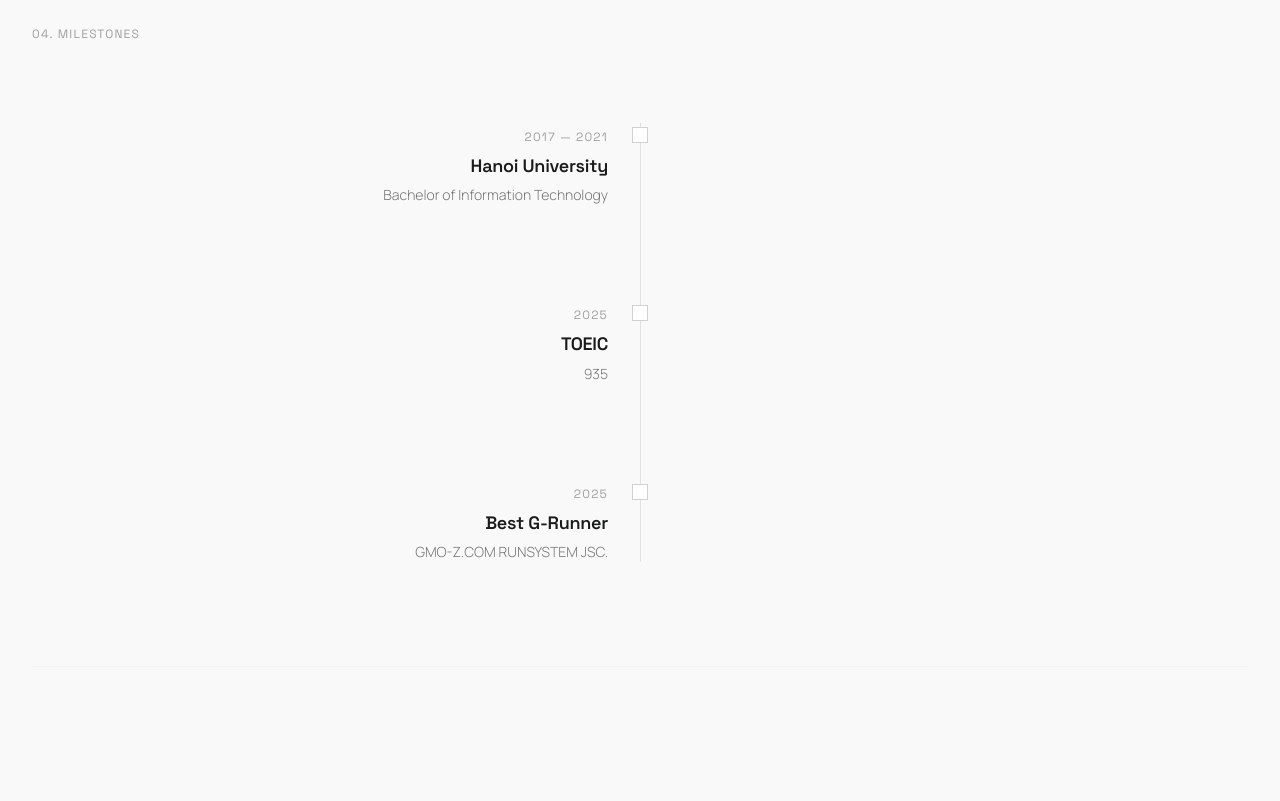
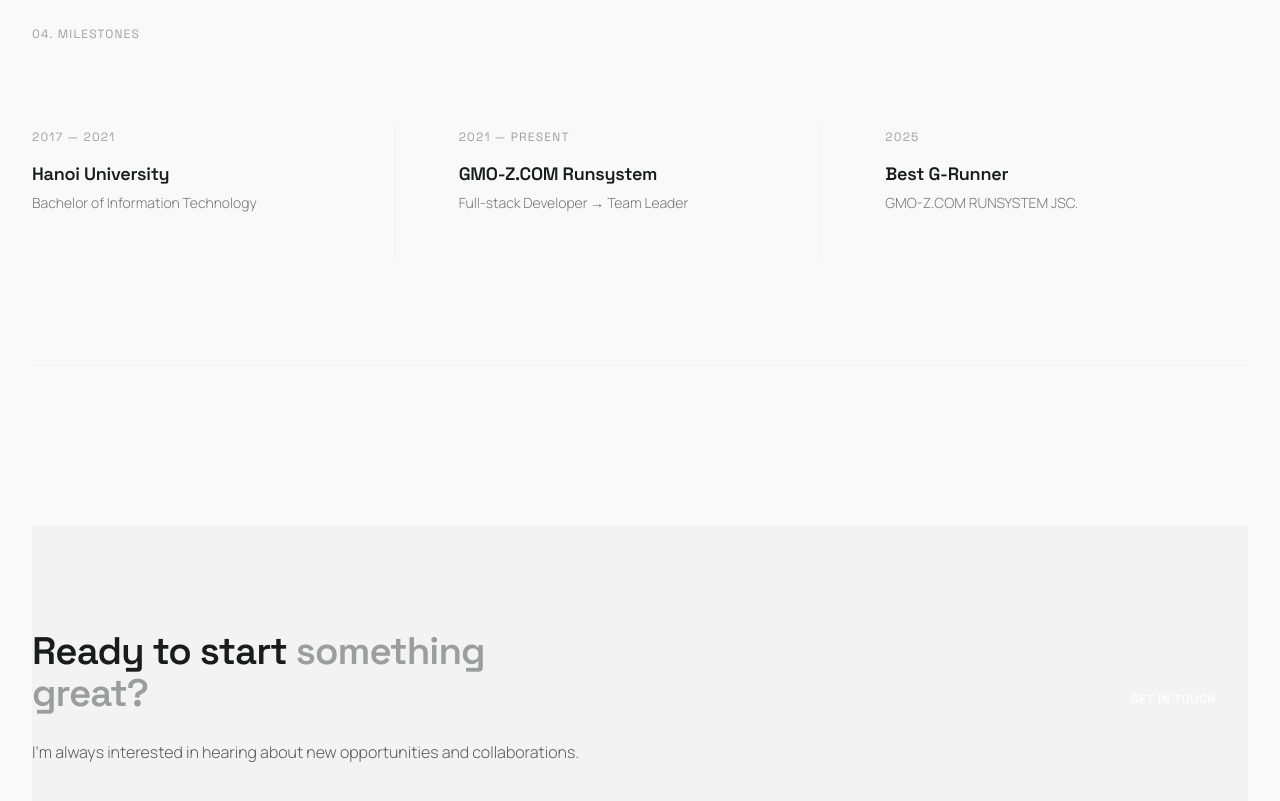
Before and after one commit to dauducmanh1812/portfolio, a React (Vite) app: page /about in a window 1280 px wide. Shown: the part 3860-4661 px from the top of the page. Built offline with nearby package versions, Linux system fonts and the light colour scheme.

Commit message:
feat: update certifications and adjust timeline layout
Change certifications to "GMO-Z.COM Runsystem Employee" and display timeline side by side on desktop.

Co-authored-by: Đỗ Đức Mạnh <58127564+dauducmanh1812@users.noreply.github.com>

```diff
--- a/src/data.js
+++ b/src/data.js
@@ -124,7 +124,7 @@ export const education = {
 };
 
 export const certifications = [
-  { name: "TOEIC", score: "935", year: "2025" },
+  { name: "GMO-Z.COM Runsystem", score: "Full-stack Developer → Team Leader", year: "2021 — Present" },
 ];
 
 export const awards = [
--- a/src/pages/AboutPage.jsx
+++ b/src/pages/AboutPage.jsx
@@ -161,57 +161,37 @@ export default function AboutPage() {
             </div>
           </div>
 
-          <div className="relative">
-            {/* Timeline line */}
-            <div className="absolute left-0 md:left-1/2 top-0 bottom-0 w-[1px] bg-on-surface/10" />
-
-            <div className="space-y-20 md:space-y-24">
+          <div className="grid grid-cols-1 md:grid-cols-3 gap-12 md:gap-16">
             {/* Education */}
-              <div className="grid md:grid-cols-2 gap-8 md:gap-16 relative">
-                <div className="md:text-right">
+            <div className="pb-12 border-b md:border-b-0 md:border-r border-[rgba(207,196,197,0.15)]">
               <span className="text-[0.75rem] font-display tracking-[0.1em] uppercase text-on-surface/40">
                 {education.period}
               </span>
-                  <h3 className="text-lg font-display font-semibold tracking-[-0.015em] leading-tight text-on-surface mt-2">{education.school}</h3>
+              <h3 className="text-lg font-display font-semibold tracking-[-0.015em] leading-tight text-on-surface mt-4">{education.school}</h3>
               <p className="text-sm font-body font-light text-on-surface/60 mt-2">{education.degree}</p>
-                </div>
-                <div className="md:col-start-2">
-                  <div className="absolute left-0 md:left-1/2 w-4 h-4 -translate-x-1.5 md:-translate-x-2 top-1 bg-surface-cl border border-on-surface/20" />
-                </div>
             </div>
 
             {/* Certifications */}
             {certifications.map((cert) => (
-                <div key={cert.name} className="grid md:grid-cols-2 gap-8 md:gap-16 relative">
-                  <div className="md:text-right">
+              <div key={cert.name} className="pb-12 border-b md:border-b-0 md:border-r border-[rgba(207,196,197,0.15)] last:border-0">
                 <span className="text-[0.75rem] font-display tracking-[0.1em] uppercase text-on-surface/40">
                   {cert.year}
                 </span>
-                    <h3 className="text-lg font-display font-semibold tracking-[-0.015em] leading-tight text-on-surface mt-2">{cert.name}</h3>
+                <h3 className="text-lg font-display font-semibold tracking-[-0.015em] leading-tight text-on-surface mt-4">{cert.name}</h3>
                 <p className="text-sm font-body font-light text-on-surface/60 mt-2">{cert.score}</p>
-                  </div>
-                  <div className="md:col-start-2">
-                    <div className="absolute left-0 md:left-1/2 w-4 h-4 -translate-x-1.5 md:-translate-x-2 top-1 bg-surface-cl border border-on-surface/20" />
-                  </div>
               </div>
             ))}
 
             {/* Awards */}
             {awards.map((award) => (
-                <div key={award.name} className="grid md:grid-cols-2 gap-8 md:gap-16 relative">
-                  <div className="md:text-right">
+              <div key={award.name} className="pb-12 border-b md:border-b-0 md:border-r border-[rgba(207,196,197,0.15)] last:border-0">
                 <span className="text-[0.75rem] font-display tracking-[0.1em] uppercase text-on-surface/40">
                   {award.year}
                 </span>
-                    <h3 className="text-lg font-display font-semibold tracking-[-0.015em] leading-tight text-on-surface mt-2">{award.name}</h3>
+                <h3 className="text-lg font-display font-semibold tracking-[-0.015em] leading-tight text-on-surface mt-4">{award.name}</h3>
                 <p className="text-sm font-body font-light text-on-surface/60 mt-2">{award.org}</p>
               </div>
-                  <div className="md:col-start-2">
-                    <div className="absolute left-0 md:left-1/2 w-4 h-4 -translate-x-1.5 md:-translate-x-2 top-1 bg-surface-cl border border-on-surface/20" />
-                  </div>
-                </div>
             ))}
-            </div>
           </div>
         </section>
 
```
Lines whose indentation alone changed are shown as unchanged.
